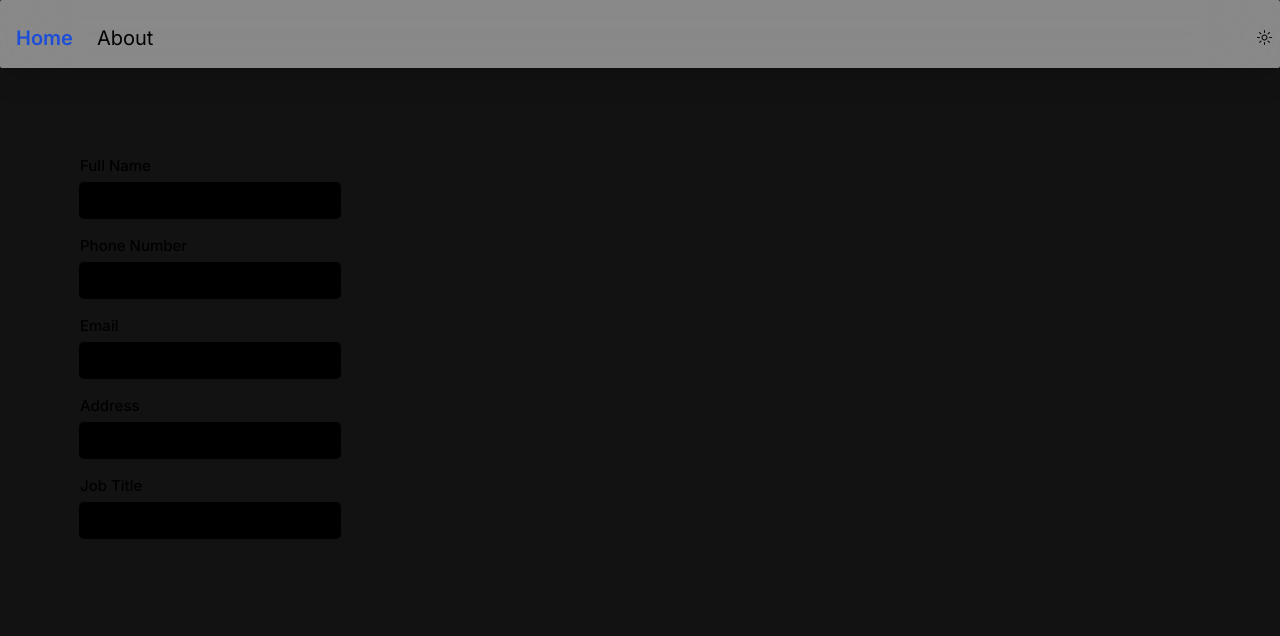
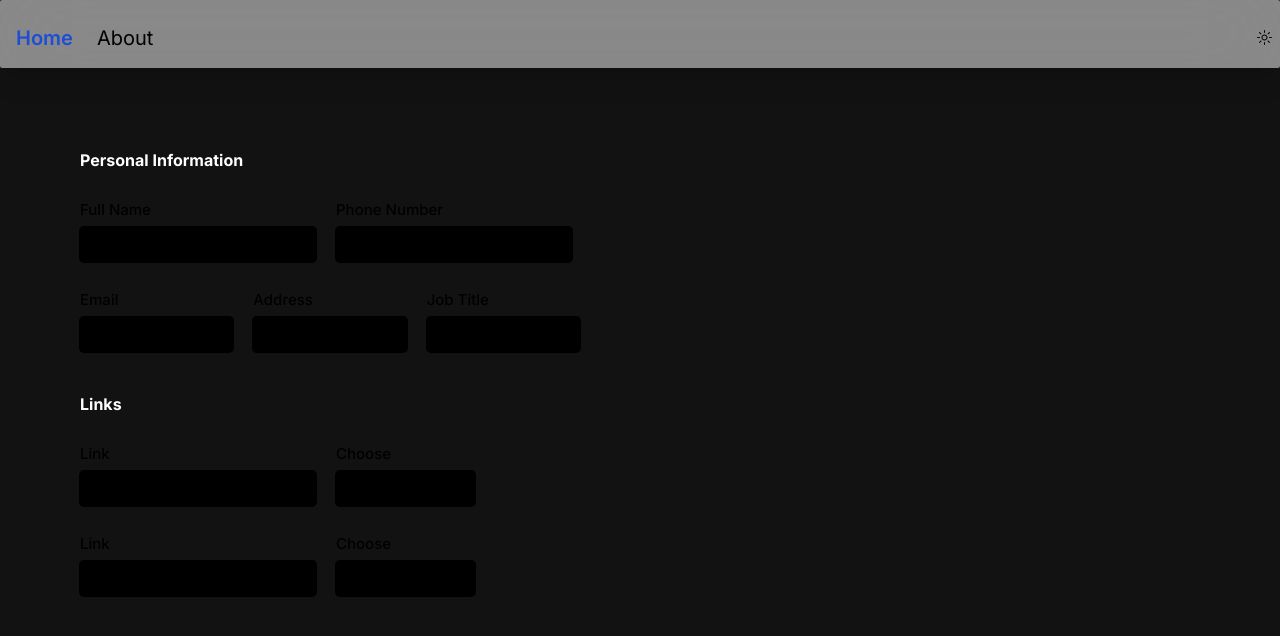
Before and after one commit to ssarkar551/resume-builder, a Next.js app: page / in a window 1280 px wide. Shown: the top 636 px of the page. Built offline with nearby package versions, Linux system fonts and the light colour scheme.

Commit message:
feat:add link feature

```diff
--- a/src/components/Form.tsx
+++ b/src/components/Form.tsx
@@ -1,13 +1,21 @@
-"use client"
-import React from 'react';
-import * as Form from '@radix-ui/react-form';
+"use client";
+import React from "react";
+import * as Form from "@radix-ui/react-form";
 
 const FormDemo = () => (
-  <Form.Root className="w-[260px]">
+  <Form.Root className="w-[500px]">
+    <div className="font-bold pb-5">Personal Information</div>
+    <div className="flex flex-wrap">
+      <div className="flex flex-row items-start justify-start w-full mb-[10px] space-x-5">
         <Form.Field className="grid mb-[10px]" name="fullname">
           <div className="flex items-baseline justify-between">
-        <Form.Label className="text-[15px] font-medium leading-[35px] dark:text-white text-black">Full Name</Form.Label>
-        <Form.Message className="text-[13px] dark:text-white text-black opacity-[0.8]" match="valueMissing">
+            <Form.Label className="text-[15px] font-medium leading-[35px] dark:text-white text-black">
+              Full Name
+            </Form.Label>
+            <Form.Message
+              className="text-[13px] dark:text-white text-black opacity-[0.8]"
+              match="valueMissing"
+            >
               Please enter your full name
             </Form.Message>
           </div>
@@ -21,8 +29,13 @@ const FormDemo = () => (
         </Form.Field>
         <Form.Field className="grid mb-[10px]" name="phone">
           <div className="flex items-baseline justify-between">
-        <Form.Label className="text-[15px] font-medium leading-[35px] dark:text-white text-black">Phone Number</Form.Label>
-        <Form.Message className="text-[13px] dark:text-white text-black opacity-[0.8]" match="valueMissing">
+            <Form.Label className="text-[15px] font-medium leading-[35px] dark:text-white text-black">
+              Phone Number
+            </Form.Label>
+            <Form.Message
+              className="text-[13px] dark:text-white text-black opacity-[0.8]"
+              match="valueMissing"
+            >
               Please enter your phone number
             </Form.Message>
           </div>
@@ -34,10 +47,17 @@ const FormDemo = () => (
             />
           </Form.Control>
         </Form.Field>
+      </div>
+      <div className="flex flex-row items-center justify-center w-full mb-[10px] space-x-5">
         <Form.Field className="grid mb-[10px]" name="email">
           <div className="flex items-baseline justify-between">
-        <Form.Label className="text-[15px] font-medium leading-[35px] dark:text-white text-black">Email</Form.Label>
-        <Form.Message className="text-[13px] dark:text-white text-black opacity-[0.8]" match="valueMissing">
+            <Form.Label className="text-[15px] font-medium leading-[35px] dark:text-white text-black">
+              Email
+            </Form.Label>
+            <Form.Message
+              className="text-[13px] dark:text-white text-black opacity-[0.8]"
+              match="valueMissing"
+            >
               Please enter your email
             </Form.Message>
           </div>
@@ -51,8 +71,13 @@ const FormDemo = () => (
         </Form.Field>
         <Form.Field className="grid mb-[10px]" name="address">
           <div className="flex items-baseline justify-between">
-        <Form.Label className="text-[15px] font-medium leading-[35px] dark:text-white text-black">Address</Form.Label>
-        <Form.Message className="text-[13px] dark:text-white text-black opacity-[0.8]" match="valueMissing">
+            <Form.Label className="text-[15px] font-medium leading-[35px] dark:text-white text-black">
+              Address
+            </Form.Label>
+            <Form.Message
+              className="text-[13px] dark:text-white text-black opacity-[0.8]"
+              match="valueMissing"
+            >
               Please enter your address
             </Form.Message>
           </div>
@@ -66,8 +91,13 @@ const FormDemo = () => (
         </Form.Field>
         <Form.Field className="grid mb-[10px]" name="jobtitle">
           <div className="flex items-baseline justify-between">
-        <Form.Label className="text-[15px] font-medium leading-[35px] dark:text-white text-black">Job Title</Form.Label>
-        <Form.Message className="text-[13px] dark:text-white text-black opacity-[0.8]" match="valueMissing">
+            <Form.Label className="text-[15px] font-medium leading-[35px] dark:text-white text-black">
+              Job Title
+            </Form.Label>
+            <Form.Message
+              className="text-[13px] dark:text-white text-black opacity-[0.8]"
+              match="valueMissing"
+            >
               Please enter your job title
             </Form.Message>
           </div>
@@ -79,6 +109,63 @@ const FormDemo = () => (
             />
           </Form.Control>
         </Form.Field>
+      </div>
+    </div>
+    <div className="font-bold py-5">Links</div>
+    <div className="flex flex-row items-start justify-start w-full mb-[10px] space-x-5">
+      <Form.Field className="grid mb-[10px]" name="link1">
+        <div className="flex items-baseline justify-between">
+          <Form.Label className="text-[15px] font-medium leading-[35px] dark:text-white text-black">
+            Link
+          </Form.Label>
+        </div>
+        <Form.Control asChild>
+          <input
+            className="box-border w-full bg-black dark:bg-white shadow-black inline-flex h-[35px] appearance-none items-center justify-center rounded-[4px] px-[10px] text-[15px] leading-none text-black shadow-[0_0_0_1px] outline-none hover:shadow-[0_0_0_1px_black] focus:shadow-[0_0_0_2px_black] selection:color-white selection:bg-blackA6"
+            type="text"
+            required
+          />
+        </Form.Control>
+      </Form.Field>
+      <Form.Field name="country">
+        <Form.Label className="text-[15px] font-medium leading-[35px] dark:text-white text-black">Choose </Form.Label>
+        <Form.Control asChild>
+          <select className="box-border w-full bg-black dark:bg-white shadow-black inline-flex h-[35px] appearance-none items-center justify-center rounded-[4px] px-[10px] text-[15px] leading-none text-black shadow-[0_0_0_1px] outline-none hover:shadow-[0_0_0_1px_black] focus:shadow-[0_0_0_2px_black] selection:color-white selection:bg-blackA6">
+            <option value="github">Github</option>
+            <option value="linkedin">LinkedIn</option>
+            <option value="twitter">Twitter</option>
+            <option value="portfolio">Portfolio</option>
+          </select>
+        </Form.Control>
+      </Form.Field>
+    </div>
+    <div className="flex flex-row items-start justify-start w-full mb-[10px] space-x-5">
+      <Form.Field className="grid mb-[10px]" name="link1">
+        <div className="flex items-baseline justify-between">
+          <Form.Label className="text-[15px] font-medium leading-[35px] dark:text-white text-black">
+            Link
+          </Form.Label>
+        </div>
+        <Form.Control asChild>
+          <input
+            className="box-border w-full bg-black dark:bg-white shadow-black inline-flex h-[35px] appearance-none items-center justify-center rounded-[4px] px-[10px] text-[15px] leading-none text-black shadow-[0_0_0_1px] outline-none hover:shadow-[0_0_0_1px_black] focus:shadow-[0_0_0_2px_black] selection:color-white selection:bg-blackA6"
+            type="text"
+            required
+          />
+        </Form.Control>
+      </Form.Field>
+      <Form.Field name="country">
+        <Form.Label className="text-[15px] font-medium leading-[35px] dark:text-white text-black">Choose </Form.Label>
+        <Form.Control asChild>
+          <select className="box-border w-full bg-black dark:bg-white shadow-black inline-flex h-[35px] appearance-none items-center justify-center rounded-[4px] px-[10px] text-[15px] leading-none text-black shadow-[0_0_0_1px] outline-none hover:shadow-[0_0_0_1px_black] focus:shadow-[0_0_0_2px_black] selection:color-white selection:bg-blackA6">
+            <option value="github">Github</option>
+            <option value="linkedin">LinkedIn</option>
+            <option value="twitter">Twitter</option>
+            <option value="portfolio">Portfolio</option>
+          </select>
+        </Form.Control>
+      </Form.Field>
+    </div>
 
     {/* <Form.Submit asChild>
       <button className="box-border w-full bg-black dark:bg-white shadow-black text-black dark:text-white inline-flex h-[35px] items-center justify-center rounded-[4px] px-[15px] font-medium leading-none shadow-[0_2px_10px] focus:shadow-[0_0_0_2px] focus:shadow-black focus:outline-none mt-[10px]">
```
Lines whose indentation alone changed are shown as unchanged.
